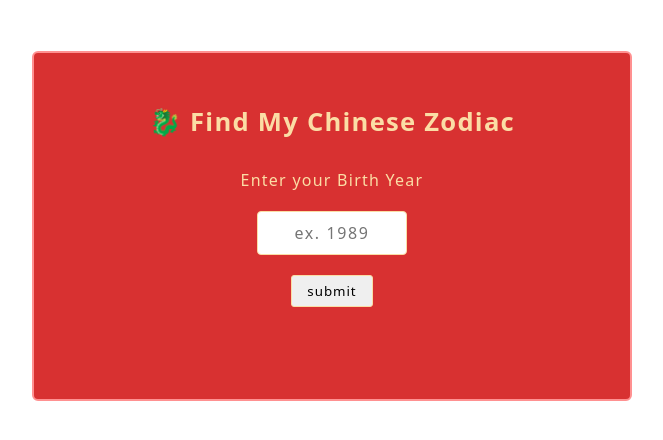
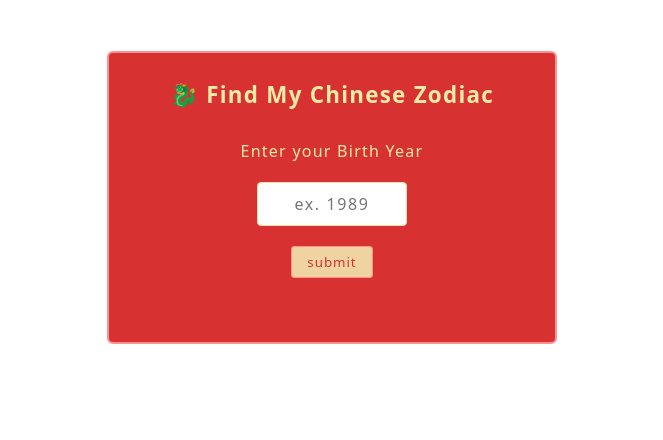
Before and after one commit to shaepy/find-your-zodiac, a plain HTML site: page index.html in a window 1280 px wide. Shown: the whole page, without its empty margins (308-971 px from the left). Drawn offline with Linux system fonts and the light colour scheme.

Commit message:
fix button color, font sizing on mobile devices. added css media query for small screens

```diff
--- a/app.js
+++ b/app.js
@@ -61,8 +61,8 @@ form.addEventListener('submit', function(e) {
     // validate year
     if (year && yearInput.length === 4) {
         const zodiac = findZodiac(year)
-        display.innerHTML = `<p>Your Zodiac Animal is <strong>${zodiac.animal}</strong><br>
-        and your Element is <strong>${zodiac.element} (${zodiac.taijitu})</strong></p>`
+        display.innerHTML = `<p>Your Zodiac Animal is ${zodiac.animal}<br>
+        and your Element is ${zodiac.element} (${zodiac.taijitu})</p>`
         console.log(zodiac) // check object
     }
     else {
--- a/main.css
+++ b/main.css
@@ -1,5 +1,3 @@
-
-
 * {
     margin: 0;
     padding: 0;
@@ -17,7 +15,7 @@ body {
     align-items: center;
   }
 
-@media (max-width: 650px) {
+@media (max-width: 550px) {
     #content {
         display: flex;
         flex-direction: column;
@@ -30,7 +28,7 @@ body {
     }
   }
 
-@media (min-width: 651px) {
+@media (min-width: 551px) {
     #content {
         display: flex;
         flex-direction: column;
@@ -38,25 +36,25 @@ body {
         align-items: center;
         gap: 30px;
         margin: 4%;
-        padding: 4% 2%;
+        padding: 2% 0;
         width: 100%;
-        max-width: 600px;
+        max-width: 450px;
     }
 }
 
 #content {
     border-radius: 6px;
     background-color: rgb(216, 49, 49);
-    color: rgb(251, 221, 165);
+    color: rgb(244, 235, 167);
     border: 2px solid rgb(255, 145, 145);
 }
 
 p {
-    font-size: 1.1rem;
+    font-size: 1rem;
 }
 
 h1 {
-    font-size: 1.6rem;
+    font-size: 1.4rem;
 }
 
 input[type=text] {
@@ -74,8 +72,17 @@ input[type=submit] {
     font-family: system-ui, sans-serif;
     padding: 6px 15px;
     letter-spacing: .06rem;
-    border: 1px solid rgb(251, 221, 165);
     border-radius: 3px;
+    background-color: rgb(239, 211, 161);
+    border: 1px solid rgb(255, 145, 145);
+    color: rgb(216, 49, 49);
+}
+
+input[type=submit]:hover {
+    background-color: rgb(244, 235, 167);
+    border: 1px solid rgb(239, 211, 161);
+    color: rgb(219, 19, 19);
+    cursor: pointer;
 }
 
 form {
```
